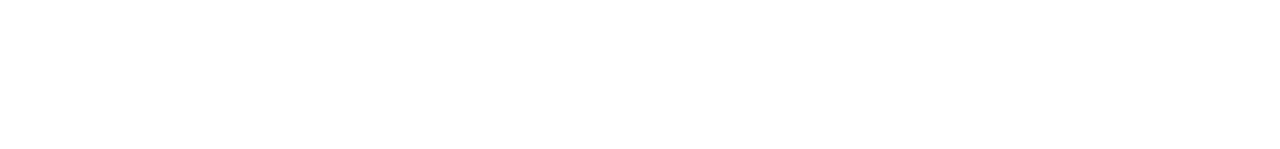
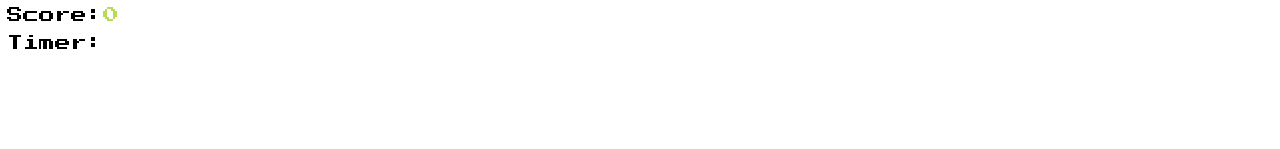
Before and after one commit to niles87/pixelated_game, a plain HTML site: page index.html in a window 1280 px wide. Shown: the top 149 px of the page. Drawn offline with Linux system fonts and the light colour scheme.

Commit message:
added collision detection to remove npc and increment the score as well as multiply the npcs on the board, starting to work on code for a timer so the canvas doesn't get over run with npcs 🤣

```diff
--- a/index.html
+++ b/index.html
@@ -7,6 +7,8 @@
     <link rel="stylesheet" href="style.css" />
   </head>
   <body>
+    <div>Score:<span class="score"></span></div>
+    <div>Timer:<span class="timer"></span></div>
     <canvas id="canvas1"></canvas>
     <script src="script.js"></script>
   </body>
--- a/script.js
+++ b/script.js
@@ -1,5 +1,7 @@
 const canvas = document.getElementById("canvas1");
 const ctx = canvas.getContext("2d");
+const totalScore = document.querySelector(".score");
+const timer = document.querySelector(".timer");
 canvas.width = 800;
 canvas.height = 500;
 
@@ -93,12 +95,12 @@ class Character {
 class NPC {
   constructor() {
     this.x = 800;
-    this.y = 200;
+    this.y = Math.random() * (canvas.height - 100 - this.height) + 100;
     this.width = 32;
     this.height = 48;
     this.frameX = 0;
     this.frameY = 1;
-    this.speed = Math.random() * 1.5 + 8;
+    this.speed = Math.random() * 7 + 3;
     this.actions = npcActions[Math.floor(Math.random() * npcActions.length)];
   }
   draw() {
@@ -119,7 +121,7 @@ class NPC {
       if (this.x > 0) {
         this.x -= this.speed;
       } else {
-        this.x = 800 + this.width;
+        this.x = canvas.width + this.width;
         this.y = Math.random() * (canvas.height - 100 - this.height) + 100;
       }
     } else if (this.actions === "right") {
@@ -141,8 +143,11 @@ class NPC {
     }
   }
 }
+const player = new Character();
+let fps, fpsInterval, startTime, now, then, elapsed;
+let score = 0;
 let npcArr = [];
-const player = new Character();
+
 for (let n = 0; n < npcs; n++) {
   npcArr.push(new NPC());
 }
@@ -157,7 +162,27 @@ window.addEventListener("keyup", function (e) {
   player.moving = false;
 });
 
-let fps, fpsInterval, startTime, now, then, elapsed;
+function addNPC(npcs, arr) {
+  for (let n = 0; n < npcs; n++) {
+    arr.push(new NPC());
+  }
+}
+
+function collisionDetection() {
+  for (let n = 0; n < npcArr.length; n++) {
+    if (
+      player.x < npcArr[n].x + npcArr[n].width / 2 &&
+      player.x + player.width / 2 > npcArr[n].x &&
+      player.y < npcArr[n].y + npcArr[n].height / 2 &&
+      player.y + player.height / 2 > npcArr[n].y
+    ) {
+      score++;
+      npcArr.splice(npcArr.indexOf(npcArr[n]), 1);
+      addNPC(npcs, npcArr);
+    }
+  }
+  totalScore.innerHTML = score;
+}
 
 function startAnimating(fps) {
   fpsInterval = 1000 / fps;
@@ -174,12 +199,13 @@ function animate() {
     then = now - (elapsed % fpsInterval);
     ctx.clearRect(0, 0, canvas.width, canvas.height);
     ctx.drawImage(background, 0, 0, canvas.width, canvas.height);
+    player.draw();
+    player.update();
     for (let i = 0; i < npcArr.length; i++) {
       npcArr[i].draw();
       npcArr[i].update();
     }
-    player.draw();
-    player.update();
+    collisionDetection();
   }
 }
 startAnimating(15);
--- a/style.css
+++ b/style.css
@@ -1,3 +1,4 @@
+@import url("https://fonts.googleapis.com/css2?family=Press+Start+2P&display=swap");
 * {
   margin: 0;
   padding: 0;
@@ -14,3 +15,13 @@
   left: 50%;
   transform: translate(-50%, -50%);
 }
+
+div {
+  padding: 5px;
+  margin: 2px;
+  font-family: "Press Start 2P", cursive;
+}
+
+.score {
+  color: #bada55;
+}
```
Also changed, not shown: images/background.png.
